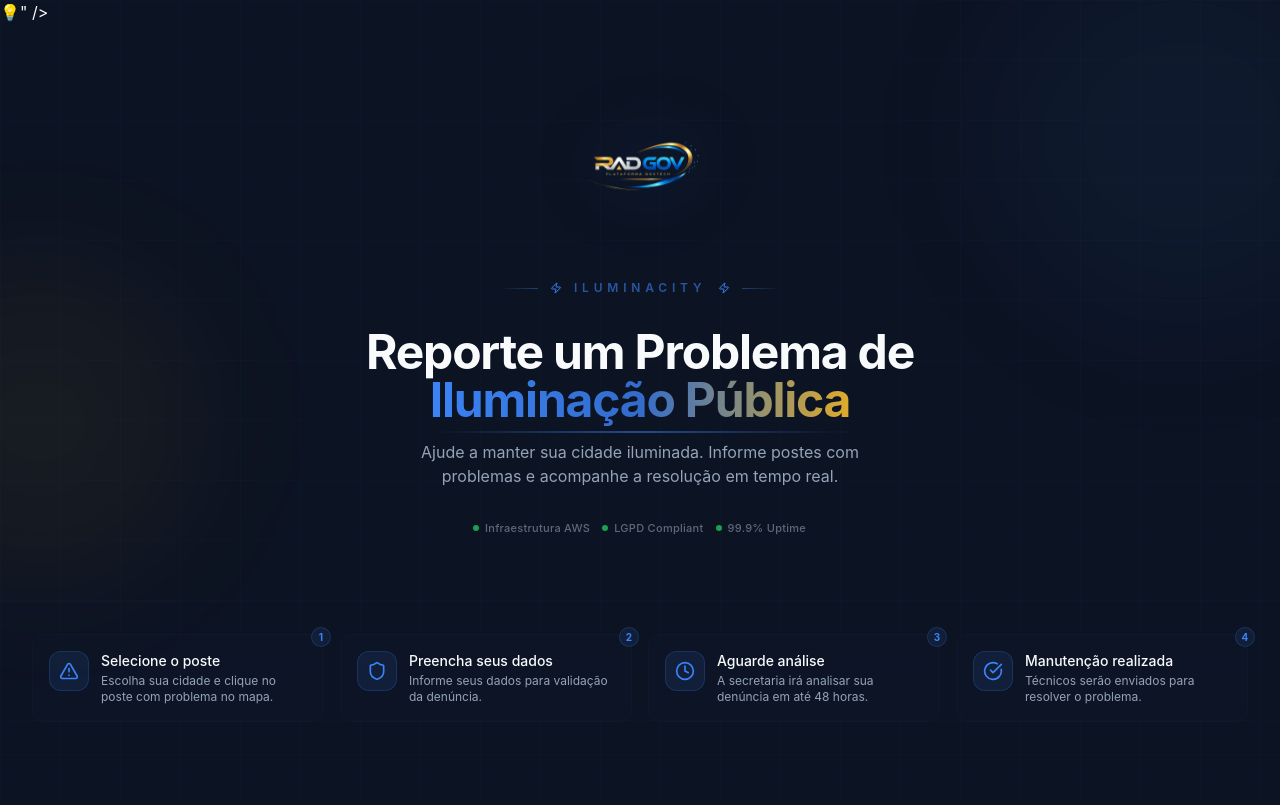
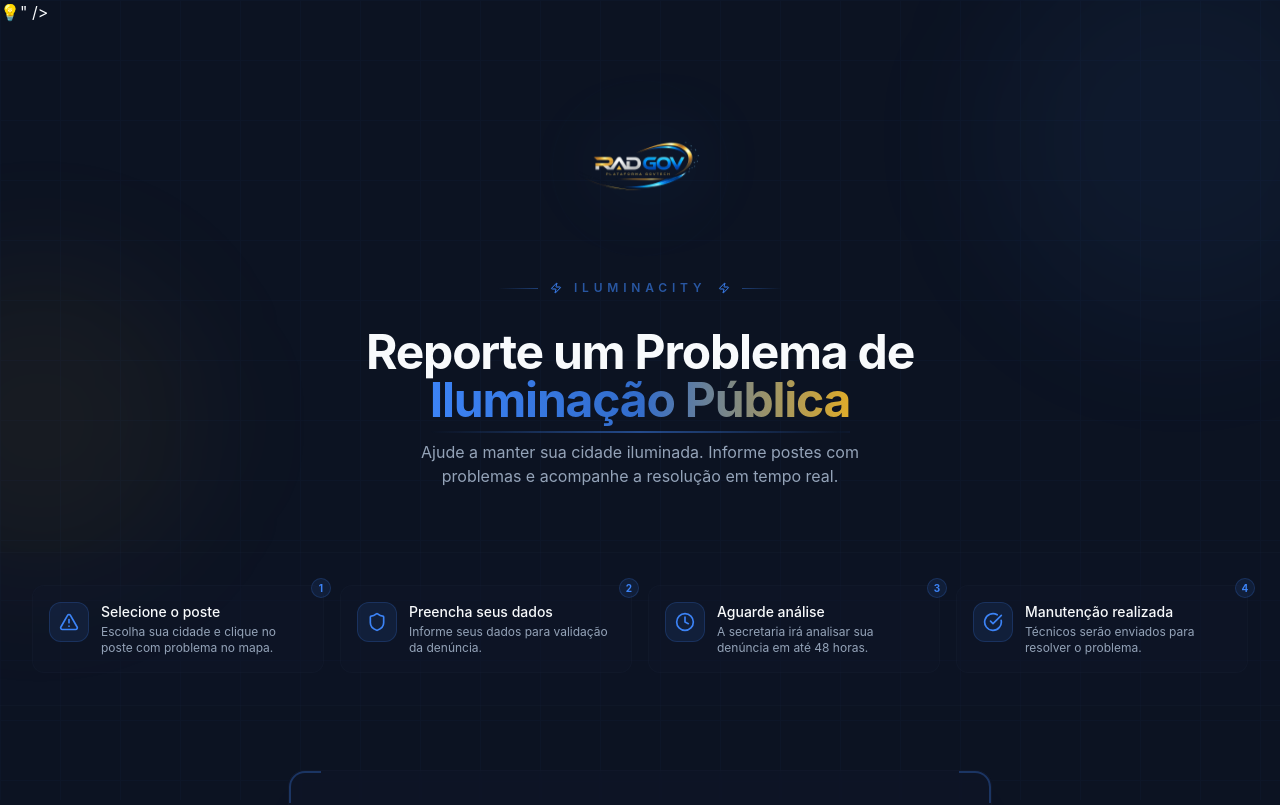
Before and after one commit to harperrp/proluz, a React (Vite) app: page /denuncia in a window 1280 px wide. Shown: the top 805 px of the page. Built offline with nearby package versions, Linux system fonts and the light colour scheme; the HTML template or start-up script is replaced by a standard one.

Commit message:
Changes
Co-authored-by: thunegareact <269019674+thunegareact@users.noreply.github.com>

```diff
--- a/src/pages/Complaint.tsx
+++ b/src/pages/Complaint.tsx
@@ -102,15 +102,6 @@ export default function Complaint() {
               </p>
             </div>
 
-            {/* Tech badges */}
-            <div className="flex flex-wrap items-center justify-center gap-3 animate-stagger-in" style={{ animationDelay: '0.45s' }}>
-              {['Infraestrutura AWS', 'LGPD Compliant', '99.9% Uptime'].map((badge, i) => (
-                <div key={i} className="flex items-center gap-1.5 text-[11px] text-muted-foreground/60 font-medium tracking-wide">
-                  <span className="h-1.5 w-1.5 rounded-full bg-success animate-pulse" />
-                  {badge}
-                </div>
-              ))}
-            </div>
           </div>
         </div>
       </section>
```
